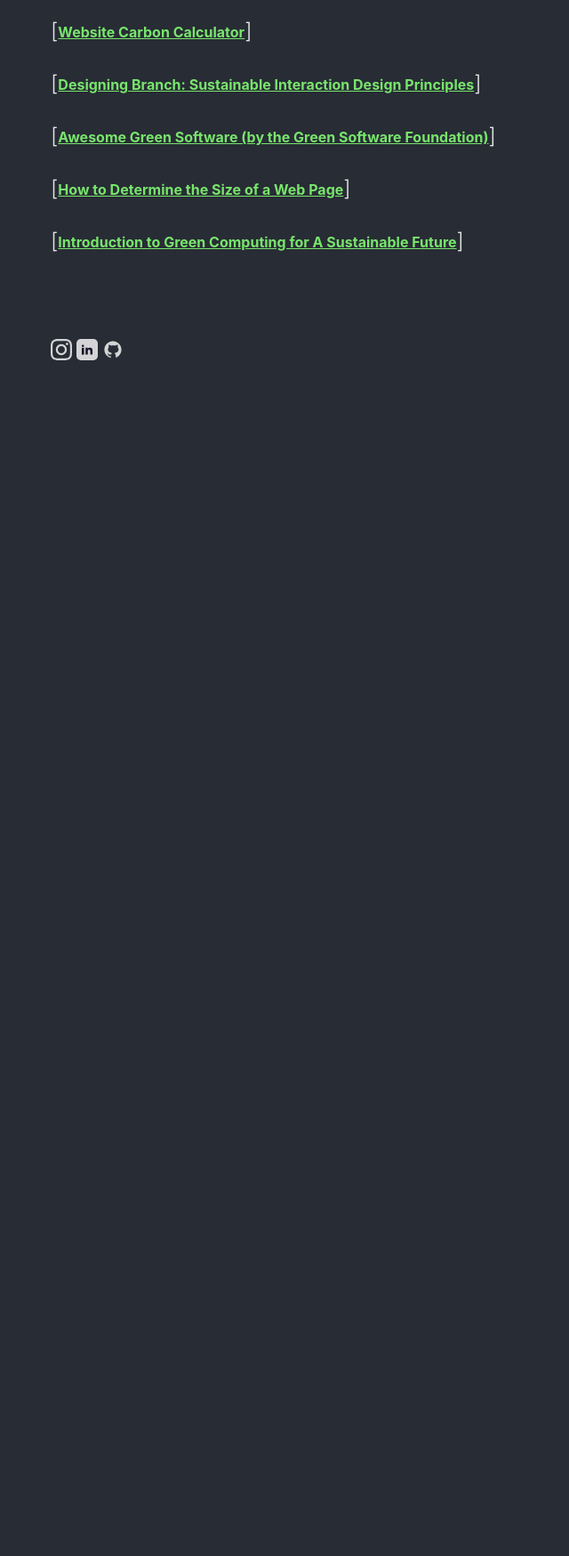
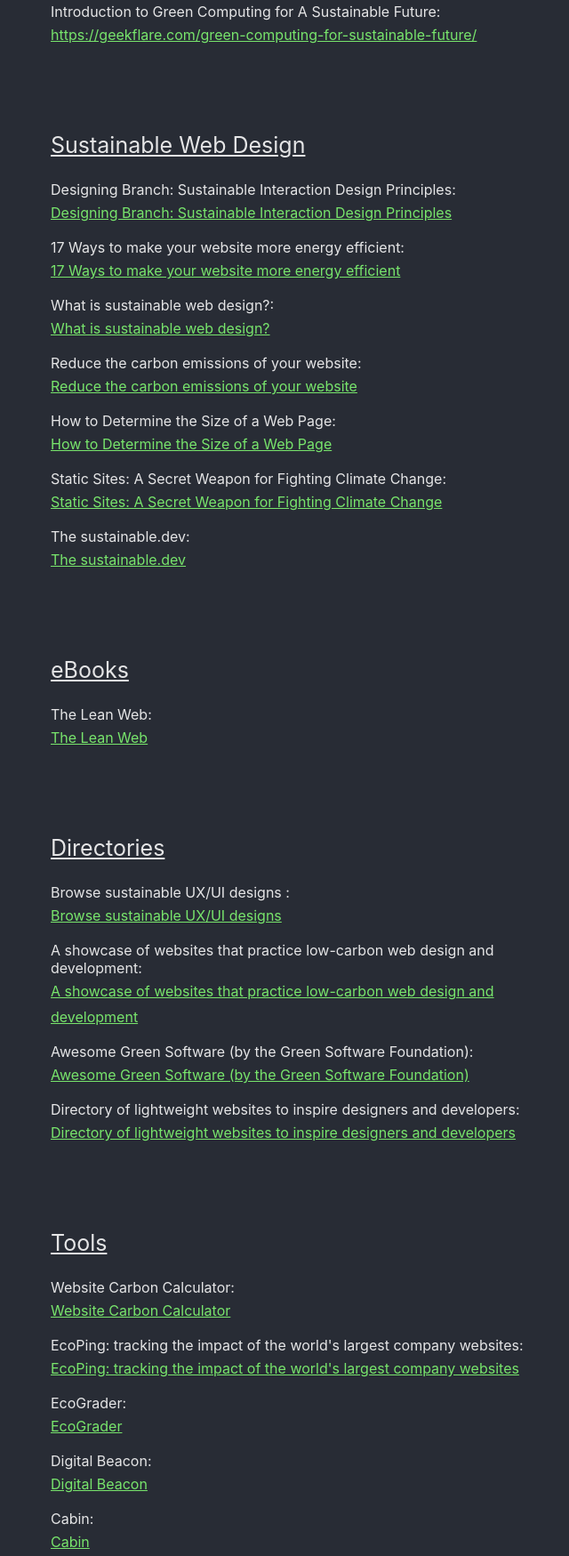
Before and after one commit to dsubject/my-gatsby-portfolio, a Gatsby site: page /resources in a window 1280 px wide. Shown: the part 533-2282 px from the top of the page at 89% size, without its empty margins (247-887 px from the left). Before the commit the page ends 1046 px from the top, so only its background shows below. Built offline with nearby package versions, Linux system fonts and the light colour scheme; Gatsby itself is replaced by a stand-in of ours.

Commit message:
updating green comp resources pagee

```diff
--- a/src/components/seo.js
+++ b/src/components/seo.js
@@ -26,11 +26,6 @@ function SEO ({ description, lang, meta, image: metaImage, title, pathname }) {
     metaImage
       ? `${site.siteMetadata.siteUrl}${metaImage}`
       : null
-
-      // console.log('metaImage', metaImage.toString())
-
-      // console.log('metaImage', metaImage.src.toString())
-
 
   /* canonical link is a hint to a search engine that this is the source* for this content - it helps
 resolve duplicate content issues  */
--- a/src/pages/resources.js
+++ b/src/pages/resources.js
@@ -12,27 +12,37 @@ const headingAccentStyles = {
   color: '#78E56C'
 }
 
+const subtitleStyle = {
+  fontSize: 25,
+  textDecoration: 'underline'
+}
+
 const listStyles = {
   marginBottom: 96,
   paddingLeft: 0
 }
+
 const listItemStyles = {
-  fontWeight: 300,
   fontSize: 24,
   maxWidth: 560,
-  marginBottom: 30,
   listStyleType: 'none'
 }
 
 const linkStyle = {
-  fontWeight: 'bold',
   fontSize: 16,
   verticalAlign: '5%',
   color: '#78E56C'
 }
 
+const linkTextStyle = {
+  fontSize: 16,
+  verticalAlign: '5%',
+  marginBottom: 0
+}
+
 // list
-const links = [
+
+const main = [
   {
     text: 'Green Software Foundation',
     url: 'https://greensoftware.foundation/'
@@ -42,30 +52,8 @@ const links = [
     url: 'https://principles.green/'
   },
   {
-    text: 'The Carbon Footprint of Sending Data',
-    url:
-      'https://observablehq.com/@mrchrisadams/carbon-footprint-of-sending-data-around'
-  },
-  {
-    text: 'The Lean Web',
-    url: 'https://leanweb.dev/ebook/intro/'
-  },
-  {
-    text: 'Website Carbon Calculator',
-    url: 'https://www.websitecarbon.com/'
-  },
-  {
-    text: 'Designing Branch: Sustainable Interaction Design Principles',
-    url:
-      'https://branch.climateaction.tech/issues/issue-1/designing-branch-sustainable-interaction-design-principles/'
-  },
-  {
     text: 'Awesome Green Software (by the Green Software Foundation)',
     url: 'https://github.com/Green-Software-Foundation/awesome-green-software'
-  },
-  {
-    text: 'How to Determine the Size of a Web Page',
-    url: 'https://globalwarning.blog/determine-web-page-size/'
   },
   {
     text: 'Introduction to Green Computing for A Sustainable Future',
@@ -73,26 +61,129 @@ const links = [
   }
 ]
 
+const greenDesign = [
+  {
+    text: 'Designing Branch: Sustainable Interaction Design Principles',
+    url:
+      'https://branch.climateaction.tech/issues/issue-1/designing-branch-sustainable-interaction-design-principles/'
+  },
+  {
+    text: '17 Ways to make your website more energy efficient',
+    url: 'https://www.wholegraindigital.com/blog/website-energy-efficiency/'
+  },
+  {
+    text: 'What is sustainable web design?',
+    url: 'https://sustainablewebdesign.org/'
+  },
+  {
+    text: 'Reduce the carbon emissions of your website',
+    url:
+      'https://climateaction.tech/actions/reduce-the-carbon-emissions-of-your-website/'
+  },
+  {
+    text: 'How to Determine the Size of a Web Page',
+    url: 'https://globalwarning.blog/determine-web-page-size/'
+  },
+  {
+    text: 'Static Sites: A Secret Weapon for Fighting Climate Change',
+    url: 'https://www.gatsbyjs.com/blog/static-sites-fight-climate-change/'
+  },
+  {
+    text: 'The sustainable.dev',
+    url: 'https://the-sustainable.dev/'
+  }
+]
+
+const directories = [
+  {
+    text: 'Browse sustainable UX/UI designs ',
+    url: 'https://greentheweb.com/best-practices/'
+  },
+  {
+    text:
+      'A showcase of websites that practice low-carbon web design and development',
+    url: 'https://lowwwcarbon.com/'
+  },
+  {
+    text: 'Awesome Green Software (by the Green Software Foundation)',
+    url: 'https://github.com/Green-Software-Foundation/awesome-green-software'
+  },
+  {
+    text:
+      'Directory of lightweight websites to inspire designers and developers',
+    url: 'https://www.lowww.directory/'
+  }
+]
+
+const eBooks = [
+  {
+    text: 'The Lean Web',
+    url: 'https://leanweb.dev/ebook/intro/'
+  }
+]
+
+const tools = [
+  {
+    text: 'Website Carbon Calculator',
+    url: 'https://www.websitecarbon.com/'
+  },
+  {
+    text:
+      "EcoPing: tracking the impact of the world's largest company websites",
+    url: 'https://ecoping.earth/'
+  },
+  {
+    text: 'EcoGrader',
+    url: 'https://ecograder.com/'
+  },
+  {
+    text: 'Digital Beacon',
+    url: 'https://digitalbeacon.co/'
+  },
+  {
+    text: 'Cabin',
+    url: 'https://withcabin.com/'
+  },
+  {
+    text: 'The Green Web Foundation',
+    url: 'https://www.thegreenwebfoundation.org/'
+  }
+]
+
 const Resources = () => {
   return (
     <Layout
-      title='Danielle Subject: Green Software'
-      desc='A collection of green software resources'
-      image='/encryptas.png'
+      title='Danielle Subject: Green Computing'
+      desc='A collection of green computing resources'
+      image='/greenSoftware.png'
     >
       <Link to='/'>home</Link>
       <h1 style={headingStyles}>
-        <span style={headingAccentStyles}>[Green Software Links]</span>
+        <span style={headingAccentStyles}>[Green Computing Resources]</span>
       </h1>
-      <p>
-        Here's a list I've compiled of some of my favourite websites and
-        articles regarding green tech.
-      </p>
+      <p style={subtitleStyle}>Green Software</p>
       <ul style={listStyles}>
-        {links.map(link => (
+        {main.map(link => (
           <li key={link.url} style={{ ...listItemStyles }}>
+            <p style={linkTextStyle}>{link.text}:</p>
             <span>
-              [
+              <Link
+                target='_blank'
+                style={linkStyle}
+                to={`${link.url}?utm_source=starter&utm_medium=start-page&utm_campaign=minimal-starter`}
+              >
+                {link.url}
+              </Link>
+            </span>
+          </li>
+        ))}
+      </ul>
+      <p style={subtitleStyle}>Sustainable Web Design</p>
+      <ul style={listStyles}>
+        {greenDesign.map(link => (
+          <li key={link.url} style={{ ...listItemStyles }}>
+            <p style={linkTextStyle}>{link.text}:</p>
+            <span>
               <Link
                 target='_blank'
                 style={linkStyle}
@@ -100,7 +191,57 @@ const Resources = () => {
               >
                 {link.text}
               </Link>
-              ]
+            </span>
+          </li>
+        ))}
+      </ul>
+      <p style={subtitleStyle}>eBooks</p>
+      <ul style={listStyles}>
+        {eBooks.map(link => (
+          <li key={link.url} style={{ ...listItemStyles }}>
+            <p style={linkTextStyle}>{link.text}:</p>
+            <span>
+              <Link
+                target='_blank'
+                style={linkStyle}
+                to={`${link.url}?utm_source=starter&utm_medium=start-page&utm_campaign=minimal-starter`}
+              >
+                {link.text}
+              </Link>
+            </span>
+          </li>
+        ))}
+      </ul>
+      <p style={subtitleStyle}>Directories</p>
+      <ul style={listStyles}>
+        {directories.map(link => (
+          <li key={link.url} style={{ ...listItemStyles }}>
+            <p style={linkTextStyle}>{link.text}:</p>
+            <span>
+              <Link
+                target='_blank'
+                style={linkStyle}
+                to={`${link.url}?utm_source=starter&utm_medium=start-page&utm_campaign=minimal-starter`}
+              >
+                {link.text}
+              </Link>
+            </span>
+          </li>
+        ))}
+      </ul>
+      <p style={subtitleStyle}>Tools</p>
+      <ul style={listStyles}>
+        {tools.map(link => (
+          <li key={link.url} style={{ ...listItemStyles }}>
+            <p style={linkTextStyle}>{link.text}:</p>
+            <span>
+              <Link
+                target='_blank'
+                style={linkStyle}
+                to={`${link.url}?utm_source=starter&utm_medium=start-page&utm_campaign=minimal-starter`}
+              >
+                {link.text}
+              </Link>
             </span>
           </li>
         ))}
```
Also changed, not shown: src/pages/index.js (+17 -8 lines), static/encryptas.png (deleted), static/greenSoftware.png (added), static/homeBanner.png (added), static/websiteBanner.png (deleted).
